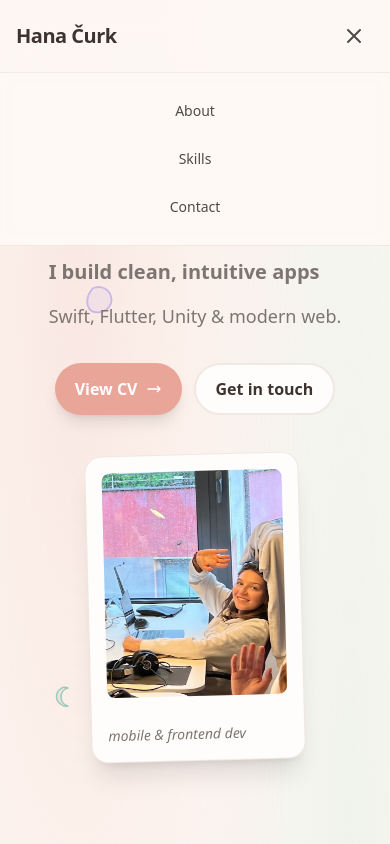
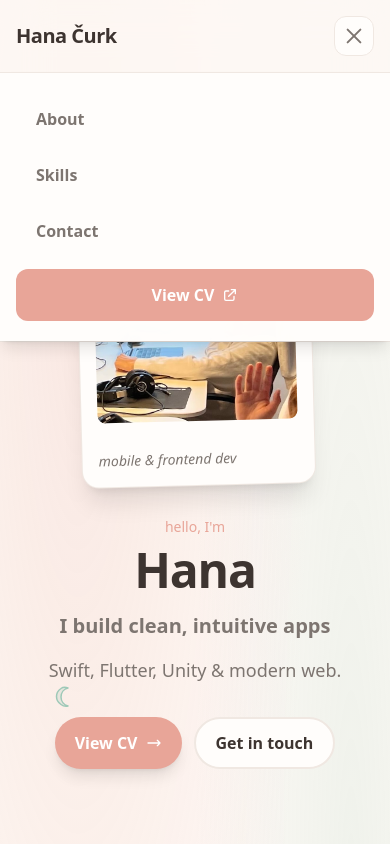
Before and after one commit to hanacurk/hana-dev, a Next.js app: page / in a window 390 px wide. Both pictures are taken after a click on the button "Toggle menu". Shown: the top 844 px of the page. Built offline with nearby package versions, Linux system fonts and the light colour scheme.

Commit message:
Responsive - more

```diff
--- a/app/globals.css
+++ b/app/globals.css
@@ -78,3 +78,36 @@ body {
 .float-slow {
   animation: floatSlow 8s ease-in-out infinite;
 }
+
+/* Mobile menu animations */
+@keyframes slideDown {
+  from {
+    opacity: 0;
+    transform: translateY(-12px);
+  }
+  to {
+    opacity: 1;
+    transform: translateY(0);
+  }
+}
+
+@keyframes fadeIn {
+  from {
+    opacity: 0;
+  }
+  to {
+    opacity: 1;
+  }
+}
+
+.mobile-menu-enter {
+  animation: slideDown 0.25s ease-out forwards;
+}
+
+.mobile-menu-link {
+  animation: fadeIn 0.3s ease-out forwards;
+}
+
+.mobile-menu-link:nth-child(1) { animation-delay: 0.05s; }
+.mobile-menu-link:nth-child(2) { animation-delay: 0.1s; }
+.mobile-menu-link:nth-child(3) { animation-delay: 0.15s; }
--- a/app/page.tsx
+++ b/app/page.tsx
@@ -83,61 +83,66 @@ export default function Home() {
           <button
               type="button"
               onClick={() => setMobileMenuOpen(!mobileMenuOpen)}
-              className="inline-flex items-center justify-center rounded-lg p-2 text-black/70 hover:bg-black/5 hover:text-black sm:hidden"
+              className="inline-flex h-10 w-10 items-center justify-center rounded-xl bg-[var(--card)] border border-[var(--card-border)] text-[var(--muted)] transition-all duration-200 hover:bg-[var(--accent)]/10 hover:text-[var(--accent)] hover:border-[var(--accent)]/30 active:scale-95 sm:hidden"
               aria-label="Toggle menu"
+              aria-expanded={mobileMenuOpen}
             >
-              {mobileMenuOpen ? (
-                <svg
-                  className="h-6 w-6"
-                  fill="none"
-                  strokeLinecap="round"
-                  strokeLinejoin="round"
-                  strokeWidth="2"
-                  viewBox="0 0 24 24"
-                  stroke="currentColor"
-                >
-                  <path d="M6 18L18 6M6 6l12 12" />
-                </svg>
-              ) : (
-                <svg
-                  className="h-6 w-6"
-                  fill="none"
-                  strokeLinecap="round"
-                  strokeLinejoin="round"
-                  strokeWidth="2"
-                  viewBox="0 0 24 24"
-                  stroke="currentColor"
-                >
-                  <path d="M4 6h16M4 12h16M4 18h16" />
-                </svg>
-              )}
+              <span className="relative flex h-5 w-6 flex-col items-center justify-center gap-1.5">
+                <span
+                  className={`block h-0.5 w-5 rounded-full bg-current transition-all duration-300 ${
+                    mobileMenuOpen ? "translate-y-2 rotate-45" : ""
+                  }`}
+                />
+                <span
+                  className={`block h-0.5 w-5 rounded-full bg-current transition-all duration-300 ${
+                    mobileMenuOpen ? "opacity-0 scale-0" : "opacity-100 scale-100"
+                  }`}
+                />
+                <span
+                  className={`block h-0.5 w-5 rounded-full bg-current transition-all duration-300 ${
+                    mobileMenuOpen ? "-translate-y-2 -rotate-45" : ""
+                  }`}
+                />
+              </span>
             </button>
         </div>
                 {/* Mobile menu */}
                 {mobileMenuOpen && (
-          <div className="border-t border-black/5 bg-[color:var(--background)]/95 backdrop-blur sm:hidden">
-            <nav className="flex flex-col items-center justify-center gap-1 px-6 py-4">
+          <div className="mobile-menu-enter border-t border-[var(--card-border)] bg-[var(--card)]/98 shadow-lg sm:hidden">
+            <nav className="flex flex-col gap-1 px-4 py-5">
               <a
                 href="#about"
                 onClick={() => setMobileMenuOpen(false)}
-                className="rounded-lg px-4 py-3 text-sm font-medium text-black/70 transition hover:bg-black/5 hover:text-black"
+                className="mobile-menu-link rounded-xl px-5 py-3.5 text-base font-semibold text-[var(--muted)] transition-all duration-200 hover:bg-[var(--accent)]/10 hover:text-[var(--accent)] active:scale-[0.98]"
               >
                 About
               </a>
               <a
                 href="#skills"
                 onClick={() => setMobileMenuOpen(false)}
-                className="rounded-lg px-4 py-3 text-sm font-medium text-black/70 transition hover:bg-black/5 hover:text-black"
+                className="mobile-menu-link rounded-xl px-5 py-3.5 text-base font-semibold text-[var(--muted)] transition-all duration-200 hover:bg-[var(--accent)]/10 hover:text-[var(--accent)] active:scale-[0.98]"
               >
                 Skills
               </a>
               <a
                 href="#contact"
                 onClick={() => setMobileMenuOpen(false)}
-                className="rounded-lg px-4 py-3 text-sm font-medium text-black/70 transition hover:bg-black/5 hover:text-black"
+                className="mobile-menu-link rounded-xl px-5 py-3.5 text-base font-semibold text-[var(--muted)] transition-all duration-200 hover:bg-[var(--accent)]/10 hover:text-[var(--accent)] active:scale-[0.98]"
               >
                 Contact
               </a>
+              <Link
+                href="/CV-Hana-Curk.pdf"
+                target="_blank"
+                rel="noopener noreferrer"
+                onClick={() => setMobileMenuOpen(false)}
+                className="mobile-menu-link mt-2 flex items-center justify-center gap-2 rounded-xl bg-[var(--accent)] px-5 py-3.5 text-base font-semibold text-white transition-all duration-200 hover:opacity-90 active:scale-[0.98]"
+              >
+                View CV
+                <svg className="h-4 w-4" fill="none" viewBox="0 0 24 24" stroke="currentColor">
+                  <path strokeLinecap="round" strokeLinejoin="round" strokeWidth={2} d="M10 6H6a2 2 0 00-2 2v10a2 2 0 002 2h10a2 2 0 002-2v-4M14 4h6m0 0v6m0-6L10 14" />
+                </svg>
+              </Link>
             </nav>
           </div>
         )}
@@ -160,12 +165,12 @@ export default function Home() {
           </div>
         </div>
 
-        <div className="relative mx-auto flex max-w-6xl flex-col items-center gap-10 sm:gap-16 lg:flex-row lg:items-end lg:justify-between lg:gap-8">
-          {/* Photo - polaroid style */}
-          <div className="relative order-2 lg:order-1">
+        <div className="relative mx-auto flex max-w-6xl flex-col items-center gap-8 sm:gap-16 lg:flex-row lg:items-end lg:justify-between lg:gap-8">
+          {/* Photo - polaroid style, first on mobile */}
+          <div className="relative order-1 lg:order-1">
             <div className="art-tilt relative">
               <div className="relative overflow-hidden rounded-2xl bg-[var(--card)] p-4 pb-16 shadow-xl ring-1 ring-[var(--card-border)]">
-                <div className="relative aspect-[4/5] w-[180px] overflow-hidden rounded-lg sm:w-[240px] lg:w-[280px]">
+                <div className="relative aspect-[4/5] w-[200px] overflow-hidden rounded-lg sm:w-[240px] lg:w-[280px]">
                   <Image
                     src="/cv-image.JPG"
                     alt="Hana Curk"
@@ -182,8 +187,8 @@ export default function Home() {
             </div>
           </div>
 
-          {/* Text block */}
-          <div className="order-1 flex max-w-2xl flex-col lg:order-2 lg:max-w-xl">
+          {/* Text block - second on mobile */}
+          <div className="order-2 flex max-w-2xl flex-col text-center sm:text-left lg:order-2 lg:max-w-xl">
             <p className="font-display text-sm font-medium text-[var(--accent)]">
               hello, I&apos;m
             </p>
@@ -196,7 +201,7 @@ export default function Home() {
             <p className="mt-4 text-lg leading-relaxed text-[var(--muted)]">
               Swift, Flutter, Unity & modern web.
             </p>
-            <div className="mt-8 flex flex-wrap justify-center gap-3 sm:mt-12 sm:justify-start sm:gap-4">
+            <div className="mt-8 flex flex-wrap justify-center gap-3 sm:mt-12 sm:justify-start sm:gap-4 lg:justify-start">
               <Link
                 href="/CV-Hana-Curk.pdf"
                 target="_blank"
```
